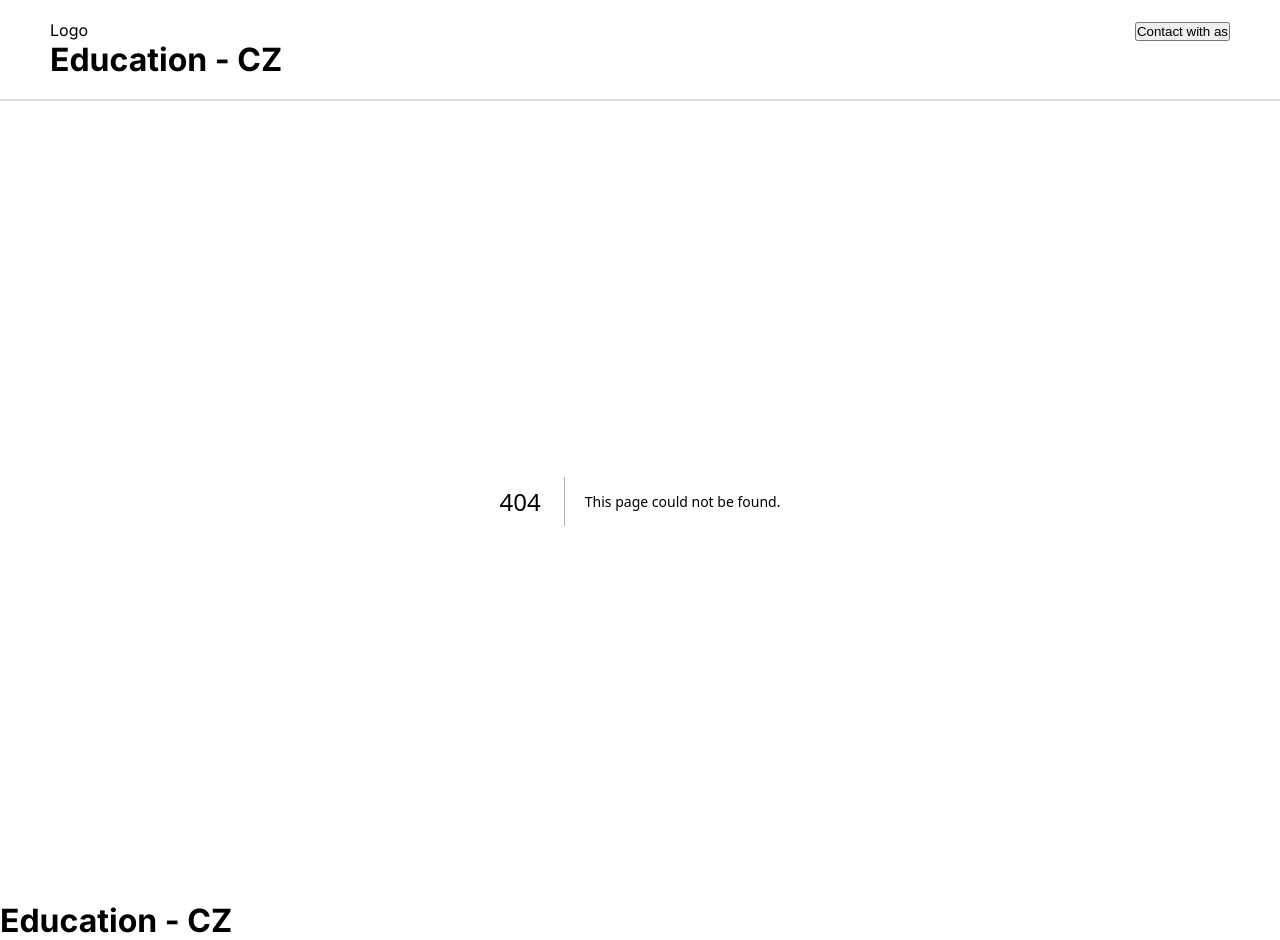
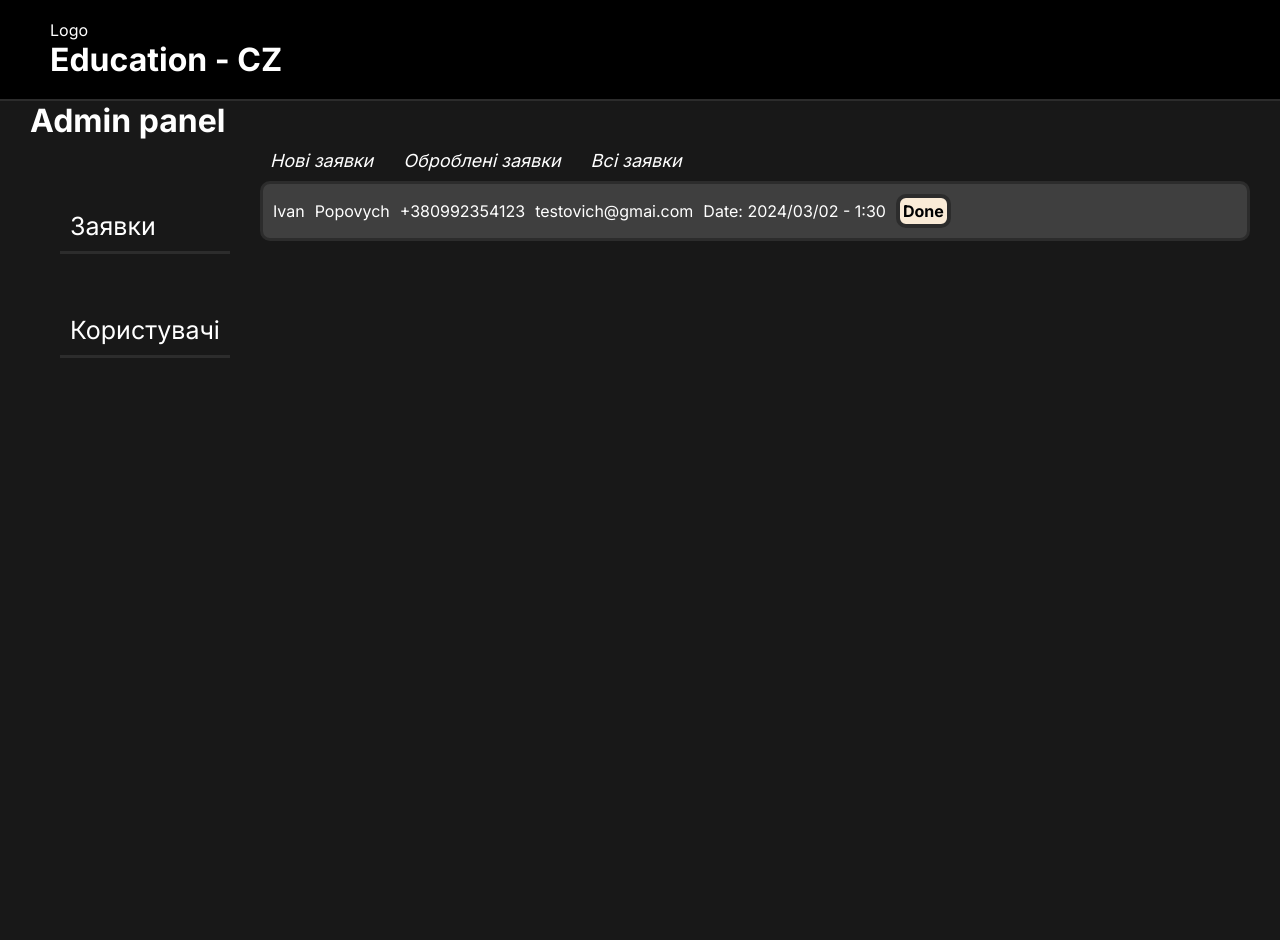
Before and after one commit to ArturDemich/education-cz, a Next.js app: page /admin in a window 1280 px wide. Before the commit this address had no page. After the commit the page ends 901 px from the top, so only its background shows below. Built offline with nearby package versions, Linux system fonts and the light colour scheme.

Commit message:
star create admin panel

```diff
--- /dev/null
+++ b/src/app/(admin)/admin/layout.js
@@ -0,0 +1,21 @@
+import { Inter } from "next/font/google";
+import Header from "../../components/Header";
+import Footer from "../../components/Footer";
+
+
+const inter = Inter({ subsets: ["latin"] });
+
+export const metadata = {
+  title: "Admin panel Education-CZ",
+};
+
+export default function Layout({ children }) {
+  return (
+    <html lang="en">
+      <body className={inter.className}>
+        <Header variant='admin' />
+        {children}
+      </body>
+    </html>
+  );
+}
--- /dev/null
+++ b/src/app/(admin)/admin/page.js
@@ -0,0 +1,12 @@
+import Image from "next/image";
+import styles from "../style.admin.css";
+import Dashboard from "@/app/components/Dashboard";
+
+export default function Admin() {
+  return (
+    <main>
+      <h1>Admin panel</h1>
+      <Dashboard />
+    </main>
+  );
+}
--- /dev/null
+++ b/src/app/(admin)/style.admin.css
@@ -0,0 +1,76 @@
+body {
+    background: #181818;
+    color: #fff;
+}
+
+header {
+    display: flex;
+    background-color: #000000;
+    border-bottom: 2px solid #2c2c2c;
+    padding: 20px 50px;
+}
+
+
+/* DASHBOARD */
+
+.board-container {
+    display: flex;
+    flex: 1;
+
+}
+
+.menu {
+    padding: 10px 30px 20px 30px;
+    display: flex;
+    flex-direction: column;
+    max-width: fit-content;
+
+}
+
+.menu div {
+    font-size: 25px;
+    margin-top: 30%;
+    border-bottom: 3px solid #2c2c2c;
+    padding: 10px;
+}
+
+.data-boards {
+    display: flex;
+    flex: 1;
+    flex-direction: column;
+}
+
+.request-bar {
+    display: flex;
+    gap: 30px;
+    padding: 10px;
+    font-style: italic;
+    font-size: 18px;
+    height: fit-content;
+}
+
+.requests {
+    display: flex;
+    flex-direction: column;
+    gap: 5px;
+}
+
+.request-row {
+    display: flex;
+    flex-direction: row;
+    background-color: #3f3f3f;
+    gap: 10px;
+    padding: 10px;
+    border: 3px solid #2c2c2c;
+    border-radius: 10px;
+    align-items: center;
+}
+
+.request-btn {
+    border: 4px solid #2c2c2c;
+    border-radius: 10px;
+    background-color: antiquewhite;
+    padding: 3px;
+    color: #000000;
+    font-weight: 700;
+}
--- /dev/null
+++ b/src/app/components/Dashboard.js
@@ -0,0 +1,50 @@
+
+
+
+export default function Dashboard() {
+
+    return (
+        <div className="board-container">
+            <section className="menu">
+                <div>Заявки</div>
+                <div>Користувачі</div>
+            </section>
+            <section className="data-boards">
+                <section className="request-bar">
+                    <div>
+                        Нові заявки
+                    </div>
+                    <div>
+                        Оброблені заявки
+                    </div>
+                    <div>
+                        Всі заявки
+                    </div>
+                </section>
+                <section className="requests">
+                    <div className="request-row">
+                        <div>
+                            Ivan
+                        </div>
+                        <div>
+                            Popovych
+                        </div>
+                        <div>
+                            +380992354123
+                        </div>
+                        <div>
+                            testovich@gmai.com
+                        </div>
+                        <div>
+                            Date: 2024/03/02 - 1:30
+                        </div>
+                        <div className="request-btn">
+                            Done
+                        </div>
+                    </div>
+
+                </section>
+            </section>
+        </div>
+    )
+}
--- a/src/app/components/Header.js
+++ b/src/app/components/Header.js
@@ -1,19 +1,18 @@
-
-
-const Header = () => {
-
+const Header = ({ variant }) => {
+  const isProfile = variant === "public";
   return (
     <header>
       <div>
         <div>Logo</div>
-                <div><h1>Education - CZ</h1></div>
+        <div>
+          <h1>Education - CZ</h1>
         </div>
-            <div>
+      </div>
+      {isProfile && <div>
         <button>Contact with as</button>
-            </div>
+      </div>}
+    </header>
+  );
+};
 
-        </header>
-    )
-}
-
-export default Header
+export default Header;
--- a/src/app/globals.css
+++ b/src/app/globals.css
@@ -16,6 +16,21 @@ header {
   padding: 20px 50px;
 }
 
+main {
+  padding: 0 30px;
+  height: 100vh;
+}
+
 footer {
+  display: flex;
+  flex: 1;
+  padding: 20px 100px;
+}
 
+form {
+  display: flex;
+  flex: 1;
+  flex-direction: column;
+  align-items: center;
+  gap: 10px;
 }
--- a/src/app/layout.js
+++ b/src/app/layout.js
@@ -1,6 +1,4 @@
 import { Inter } from "next/font/google";
-import Header from "./components/Header";
-import Footer from "./components/Footer";
 import "./globals.css";
 
 const inter = Inter({ subsets: ["latin"] });
@@ -13,11 +11,7 @@ export const metadata = {
 export default function RootLayout({ children }) {
   return (
     <html lang="en">
-      <body className={inter.className}>
-        <Header />
-        {children}
-        <Footer />
-        </body>
+      <body className={inter.className}>{children}</body>
     </html>
   );
 }
```
Also changed, not shown: src/app/(public)/layout.js (added, +23 -0 lines), src/app/(public)/page.js (added, +14 -0 lines), src/app/page.js (deleted, +0 -8 lines), src/app/(auth)/auth/page.js (added), src/app/(auth)/layout.js (added). Lines whose indentation alone changed are shown as unchanged.
